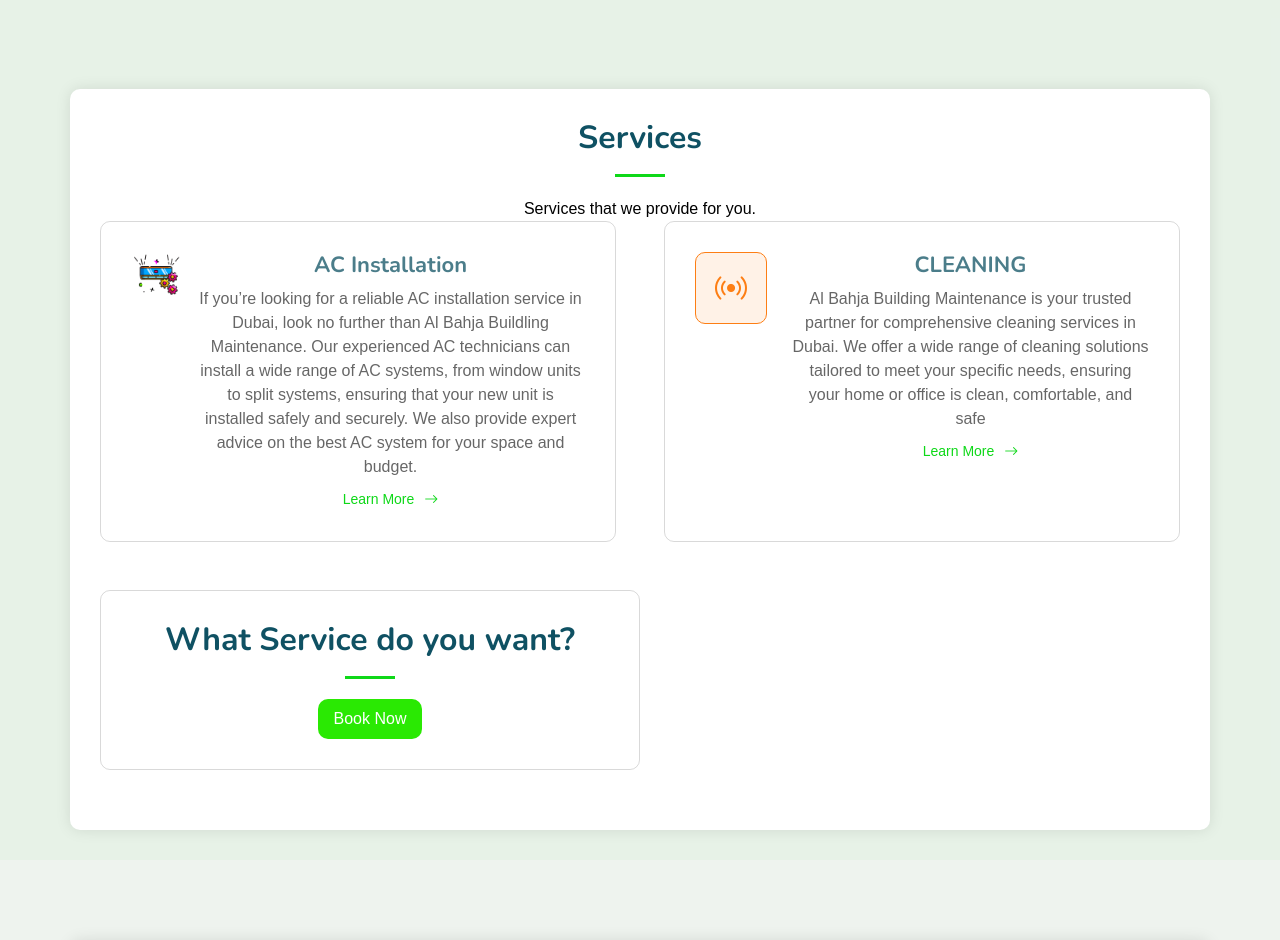
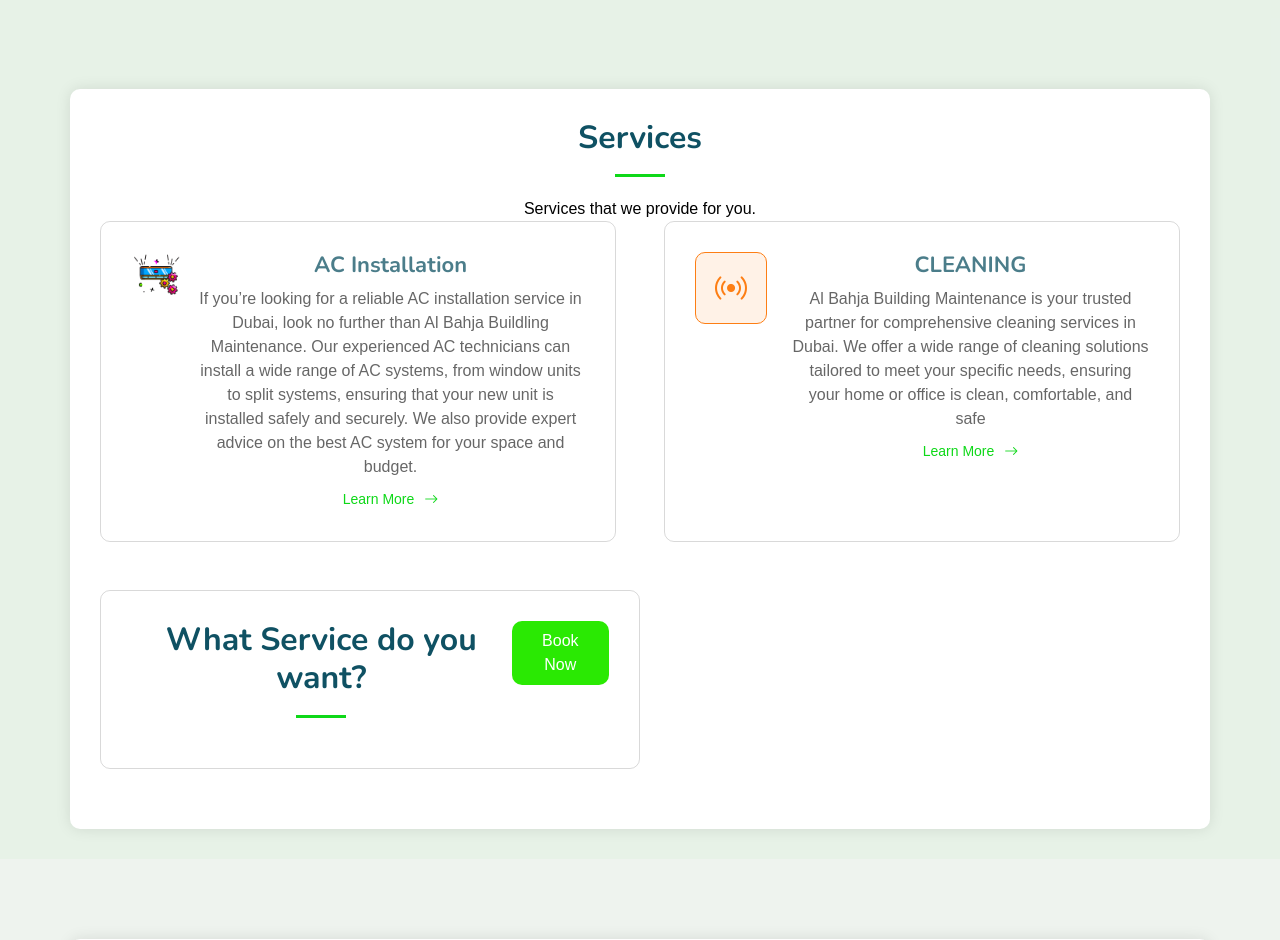
Before and after one commit to sabol72/Alpha, a PHP site: page / in a window 1280 px wide. Shown: the part 1761-2701 px from the top of the page. Run offline with PHP 8.4, Linux system fonts and the light colour scheme.

Commit message:
BOOKNOW CHANGES

```diff
--- a/book-service/booknow.php
+++ b/book-service/booknow.php
@@ -1,7 +1,7 @@
 
 <div class="d-flex  align-items-center" >
     <div class="col-lg-6" data-aos="fade-up" data-aos-delay="200">
-    <div class="service-item item-orange position-relative d-flex flex-column">
+    <div class="service-item item-orange position-relative d-flex flex-row">
     <h2>What Service do you want?</h2>
             <a href="book-service/booking.php"><button type="button" class="btn btn-primary">Book Now</button></a>
         </div>
```
